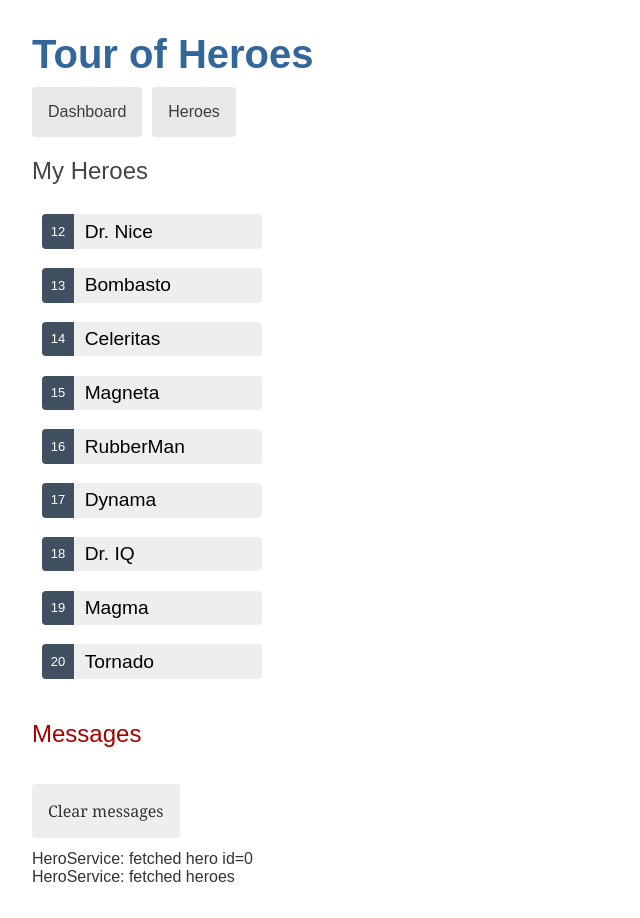
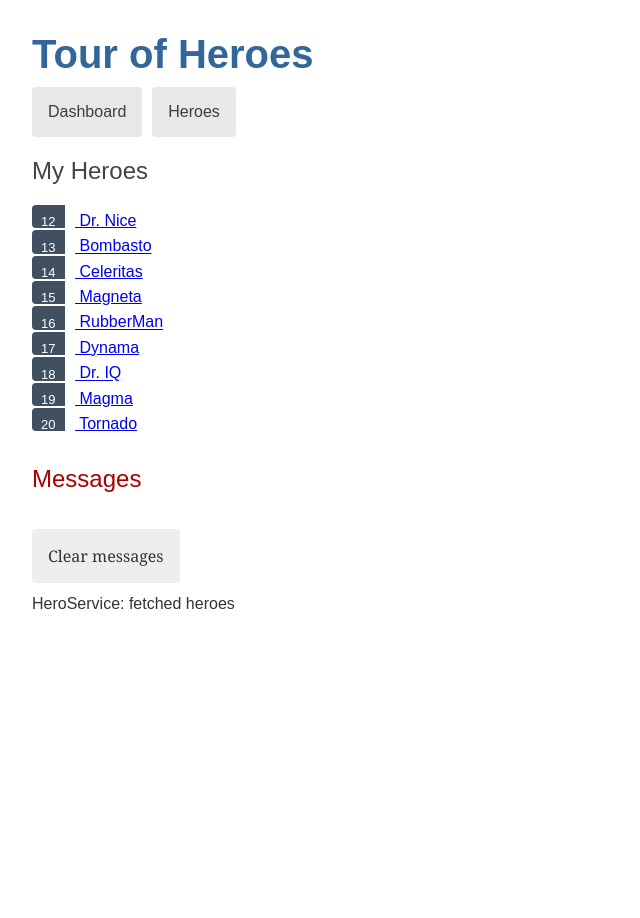
Before and after one commit to colorworld-kr/tour-of-heroes, an Angular app: page /heroes in a window 1280 px wide. Shown: the whole page, without its empty margins (0-640 px from the left). After the commit the page ends 800 px from the top, so only its background shows below. Built offline with nearby package versions, Linux system fonts and the light colour scheme.

Commit message:
HeroesComponent에서 상세정보로 가는 링크

```diff
--- a/src/app/heroes/heroes.component.html
+++ b/src/app/heroes/heroes.component.html
@@ -1,11 +1,8 @@
 <h2>My Heroes</h2>
 <ul class="heroes">
   <li *ngFor="let hero of heroes">
-    <button [class.selected]="hero === selectedHero" type="button" (click)="onSelect(hero)">
-      <span class="badge">{{hero.id}}</span>
-      <span class="name">{{hero.name}}</span>
-    </button>
+    <a routerLink="/detail/{{hero.id}}">
+      <span class="badge">{{hero.id}}</span> {{hero.name}}
+    </a>
   </li>
 </ul>
-
-<app-hero-detail [hero]="selectedHero"></app-hero-detail>
```
